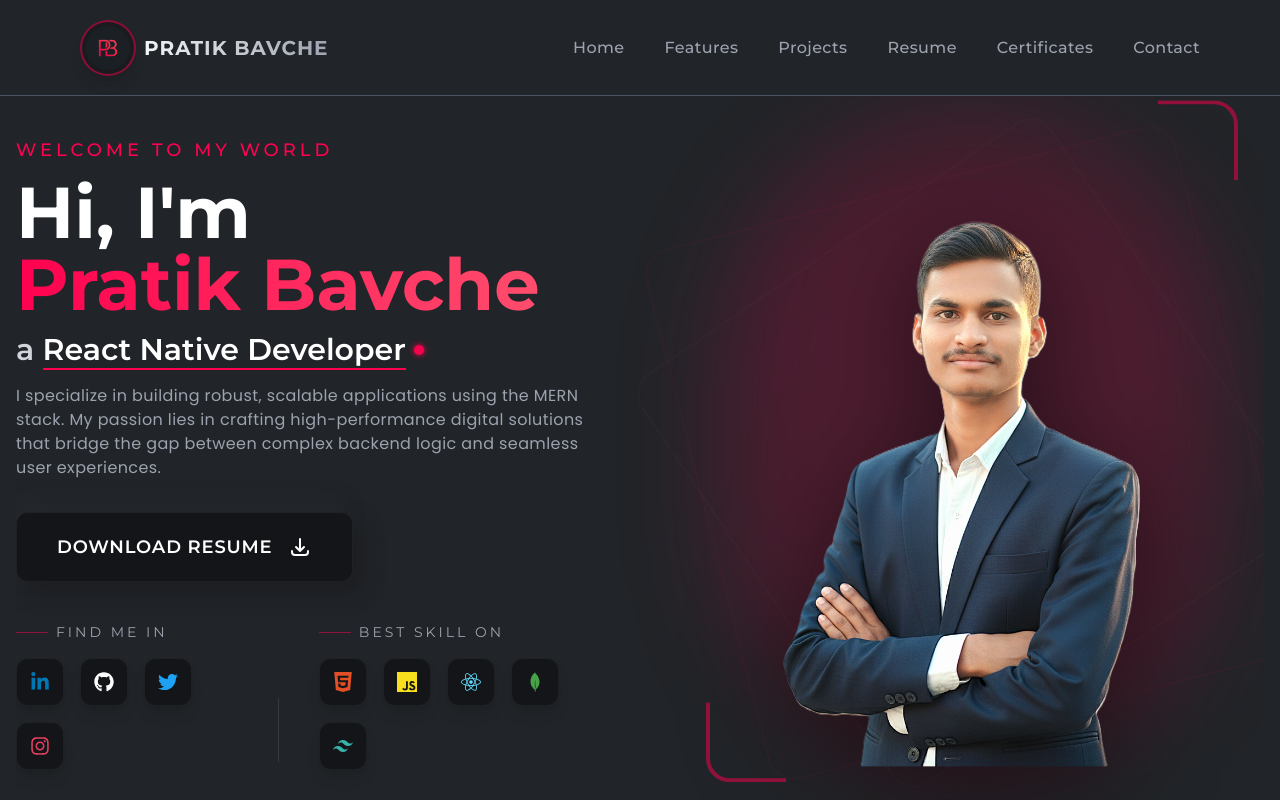
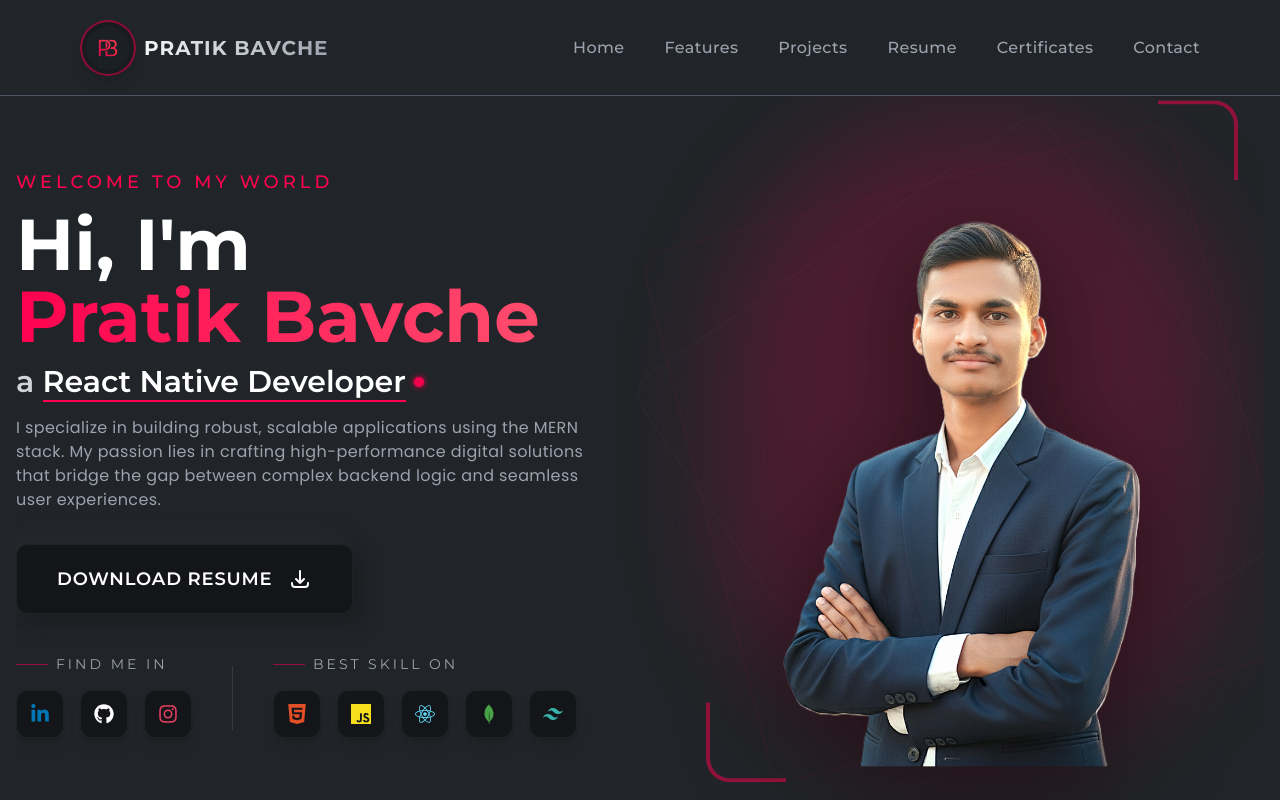
Before and after one commit to Pratik-Bavche/Pratik-Portfolio, a React (Create React App) app: page / in a window 1280 px wide. Shown: the top 800 px of the page. Built offline with nearby package versions, Linux system fonts and the light colour scheme.

Commit message:
feat: create Media component to display social links and skill icons

```diff
--- a/src/components/banner/Media.jsx
+++ b/src/components/banner/Media.jsx
@@ -64,7 +64,6 @@ const Media = () => {
         <div className="flex flex-wrap justify-center lgl:justify-start gap-4">
           <SocialIcon href="https://www.linkedin.com/in/pratik-bavche-b6b696325/" icon={<FaLinkedinIn />} color="#0077b5" />
           <SocialIcon href="https://github.com/Pratik-Bavche" icon={<FaGithub />} color="#ffffff" />
-          <SocialIcon href="https://x.com/Pratik_Bavche" icon={<FaTwitter />} color="#1da1f2" />
           <SocialIcon href="https://www.instagram.com/bavche_pratik" icon={<FaInstagram />} color="#e4405f" />
         </div>
       </div>
```
